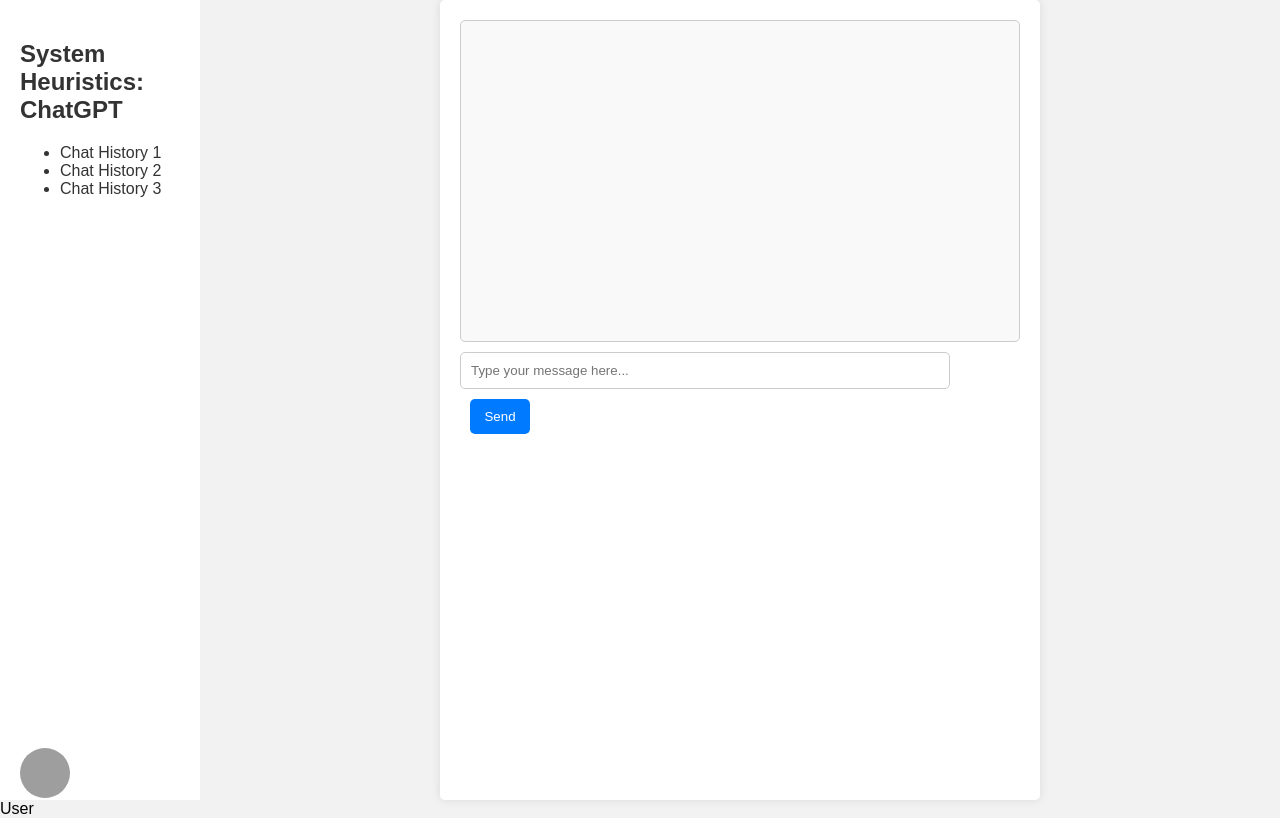
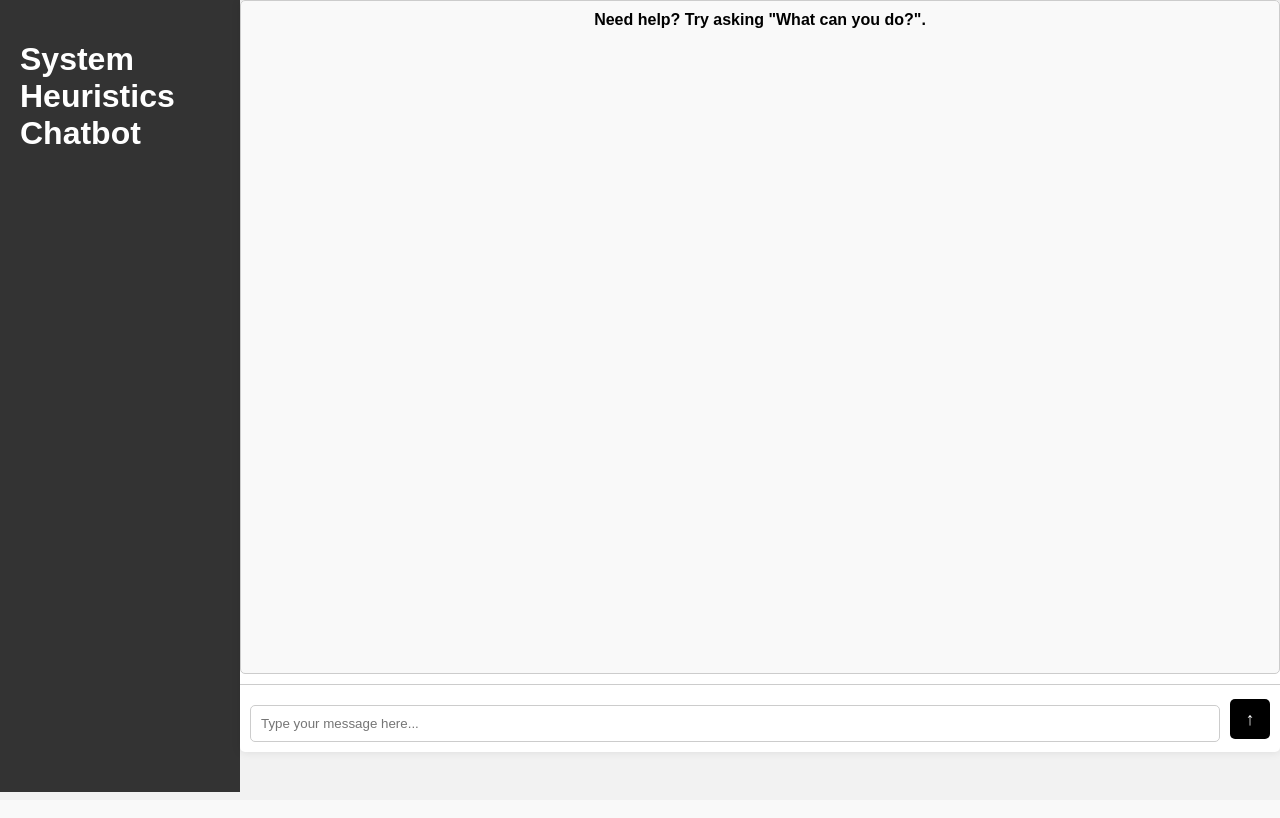
Before and after one commit to hamzasysh/chatbot-sh, a Django app: page /chat/ in a window 1280 px wide. After the commit the page ends 792 px from the top, so only its background shows below. Run offline with Django 5.2, Linux system fonts and the light colour scheme; grey boxes are pictures that could not be loaded.

Commit message:
feat : chat interface updated

```diff
--- a/chat/templates/chat_page.html
+++ b/chat/templates/chat_page.html
@@ -1,6 +1,5 @@
 <!DOCTYPE html>
 <html lang="en">
-    {% load static %}
 <head>
     <meta charset="UTF-8">
     <meta name="viewport" content="width=device-width, initial-scale=1.0">
@@ -11,45 +10,39 @@
             margin: 0;
             padding: 0;
             background-color: #f2f2f2;
-            position: relative; /* Added for positioning the logo */
-        }
-        #container {
-            display: flex;
-            min-height: 100vh; /* Changed to min-height */
+            position: relative;
+            display: flex; /* Added to use flexbox */
         }
         #sidebar {
-            width: 200px;
-            background-color: #fff; /* Changed sidebar background color to white */
-            color: #333; /* Changed text color to dark */
+            flex: 0 0 200px; /* Set flex properties to control size */
+            background-color: #333;
+            color: #fff;
             padding: 20px;
-            box-sizing: border-box;
+            height: 94vh; /* Enlarge sidebar to fit the screen vertically */
         }
         #chat-container {
-            flex: 1;
-            max-width: 600px;
-            margin: 0 auto;
-            padding: 20px;
+            flex: 1; /* Take remaining space */
+            padding: 0; /* Remove padding to fit within the screen */
             background-color: #fff;
             box-shadow: 0 0 10px rgba(0, 0, 0, 0.1);
             border-radius: 5px;
             box-sizing: border-box;
+            display: flex;
+            flex-direction: column;
+            height: 94vh; /* Set height to 90% of viewport height */
         }
         #chat-display {
-            height: 300px;
+            flex: 1; /* Take remaining space */
             overflow-y: auto;
             padding: 10px;
             border: 1px solid #ccc;
             border-radius: 5px;
             background-color: #f9f9f9;
+            margin-bottom: 10px; /* Add margin to separate from message input */
+            height: 90%; /* Set height to 80% of parent container's height */
         }
         .message {
             margin-bottom: 10px;
-        }
-        .user-message {
-            background-color: #d9edf7;
-            border-radius: 5px;
-            padding: 5px 10px;
-            margin-left: 50px;
         }
         .bot-message {
             background-color: #dff0d8;
@@ -58,86 +51,95 @@
             margin-right: 50px;
             text-align: right;
         }
+        #message-input-container {
+            display: flex;
+            align-items: center;
+            padding: 10px; /* Add padding to message input container */
+            border-top: 1px solid #ccc; /* Add border to separate from chat display */
+        }
         #message-input {
-            width: calc(100% - 70px);
+            flex: 1;
             padding: 10px;
             margin-top: 10px;
             border: 1px solid #ccc;
             border-radius: 5px;
             box-sizing: border-box;
+            resize: none;
+            overflow-y: auto;
         }
         #send-button {
-            width: 60px;
-            padding: 10px;
-            margin-top: 10px;
-            margin-left: 10px;
-            background-color: #007bff;
-            border: none;
-            color: #fff;
-            border-radius: 5px;
+    width: 40px;
+    height: 40px;
+    padding: 0;
+    margin-left: 10px; /* Adjust margin to separate from message input */
+    background-color: black; /* ChatGPT blue color */
+    border: none; /* Remove border */
     cursor: pointer;
-            transition: background-color 0.3s ease;
+    transition: background-color 0.3s ease; /* Add transition effect */
+    color: #fff; /* Text color */
+    font-size: 18px; /* Font size */
+    line-height: 40px; /* Center the arrow vertically */
+    font-weight: bold; /* Make the arrow bolder */
+    border-radius: 5px; /* Make the button square */
 }
+
 #send-button:hover {
-            background-color: #0056b3;
+    background-color: #0056b3; /* Darker shade of ChatGPT blue on hover */
 }
-        /* Added CSS for the user logo */
-        #user-logo {
-            position: absolute;
-            bottom: 20px;
-            left: 20px;
-            width: 50px;
-            height: 50px;
-            border-radius: 50%; /* Making the image round */
-            overflow: hidden; /* Hiding overflow if the image exceeds the circle */
+
+        #help-today {
+            display: flex;
+            justify-content: center;
+            align-items: center;
+            font-weight: bold;
         }
     </style>
 </head>
 <body>
-    <div id="container">
     <div id="sidebar">
-            <h2>System Heuristics: ChatGPT</h2>
-            <ul>
-                <li>Chat History 1</li>
-                <li>Chat History 2</li>
-                <li>Chat History 3</li>
-            </ul>
+        <h1>System Heuristics Chatbot</h1>
     </div>
     <div id="chat-container">
         <div id="chat-display">
+            <div id="help-today">
+                Need help? Try asking "What can you do?".
+            </div>
             <!-- Messages will be displayed here -->
         </div>
+        <div id="message-input-container">
             <input type="text" id="message-input" placeholder="Type your message here...">
-            <button id="send-button">Send</button>
+            <button id="send-button">&#8593;</button>
         </div>
     </div>
-    <!-- Added user logo image -->
-    <label>User</label>
-    <img id="user-logo" src="{% static 'chat/images/logo.jpg' %}" alt="User Logo">
     <script>
         document.addEventListener('DOMContentLoaded', function() {
             const messageInput = document.getElementById('message-input');
             const chatDisplay = document.getElementById('chat-display');
+            const helpTodayMessage = document.getElementById('help-today');
 
-            // Function to add a message to the chat display
-            function addMessage(message, isUser) {
+            function addMessage(message) {
+                if (message.trim() !== '') {
                     const messageElement = document.createElement('div');
                     messageElement.textContent = message;
                     messageElement.classList.add('message');
-                if (isUser) {
-                    messageElement.classList.add('user-message');
-                } else {
                     messageElement.classList.add('bot-message');
-                }
                     chatDisplay.appendChild(messageElement);
                 }
+            }
 
-            // Event listener for sending messages
             document.getElementById('send-button').addEventListener('click', function() {
                 const message = messageInput.value;
-                addMessage(message, true); // Display user's message
-                // Implement logic to send message to backend and receive response
-                messageInput.value = ''; // Clear input field
+                addMessage(message);
+                helpTodayMessage.style.display = 'none';
+                messageInput.value = '';
+            });
+
+            messageInput.addEventListener('input', function() {
+                if (messageInput.value.trim() !== '') {
+                    helpTodayMessage.style.display = 'none';
+                } else {
+                    helpTodayMessage.style.display = 'block';
+                }
             });
         });
     </script>
```
Lines whose indentation alone changed are shown as unchanged.
